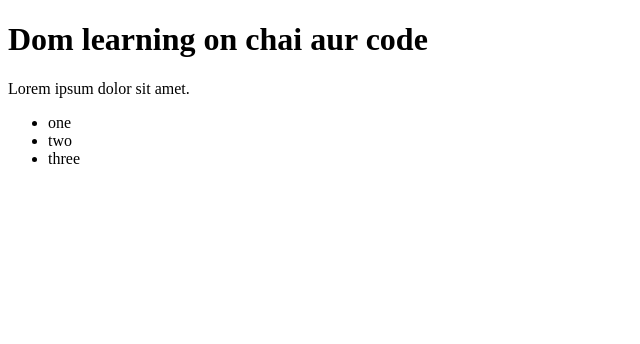
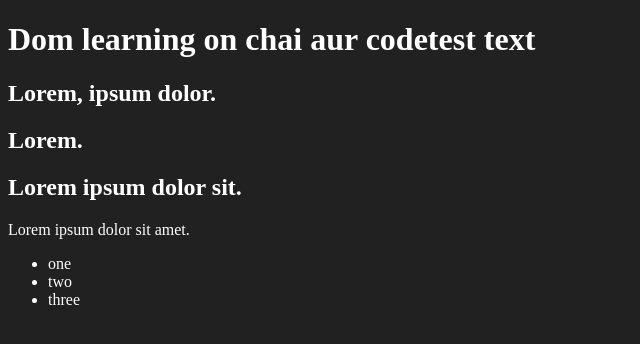
Before and after one commit to uditlamba/my.js, a plain HTML site: page Dom/01.html in a window 1280 px wide. Shown: the whole page, without its empty margins (0-640 px from the left). Drawn offline with Linux system fonts and the light colour scheme.

Commit message:
Dom Selector

```diff
--- a/Dom/01.html
+++ b/Dom/01.html
@@ -4,10 +4,19 @@
     <meta charset="UTF-8">
     <meta name="viewport" content="width=device-width, initial-scale=1.0">
     <title>DOM learning</title>
+    <style>
+        .bg-black{
+            background-color: #212121;
+            color: #fff;
+        }
+    </style>
 </head>
-<body>
+<body class="bg-black">
     <div class="bg-black">
-        <h1 id="title" class="heading">Dom learning on chai aur code</h1>
+        <h1 id="title" class="heading">Dom learning on chai aur code<span>test text</span></h1>
+        <h2>Lorem, ipsum dolor.</h2>
+        <h2>Lorem.</h2>
+        <h2>Lorem ipsum dolor sit.</h2>
         <p >Lorem ipsum dolor sit amet.</p>
     </div>
     <ul>
@@ -15,5 +24,6 @@
         <li>two</li>
         <li>three</li>
     </ul>
+
 </body>
 </html>
```
